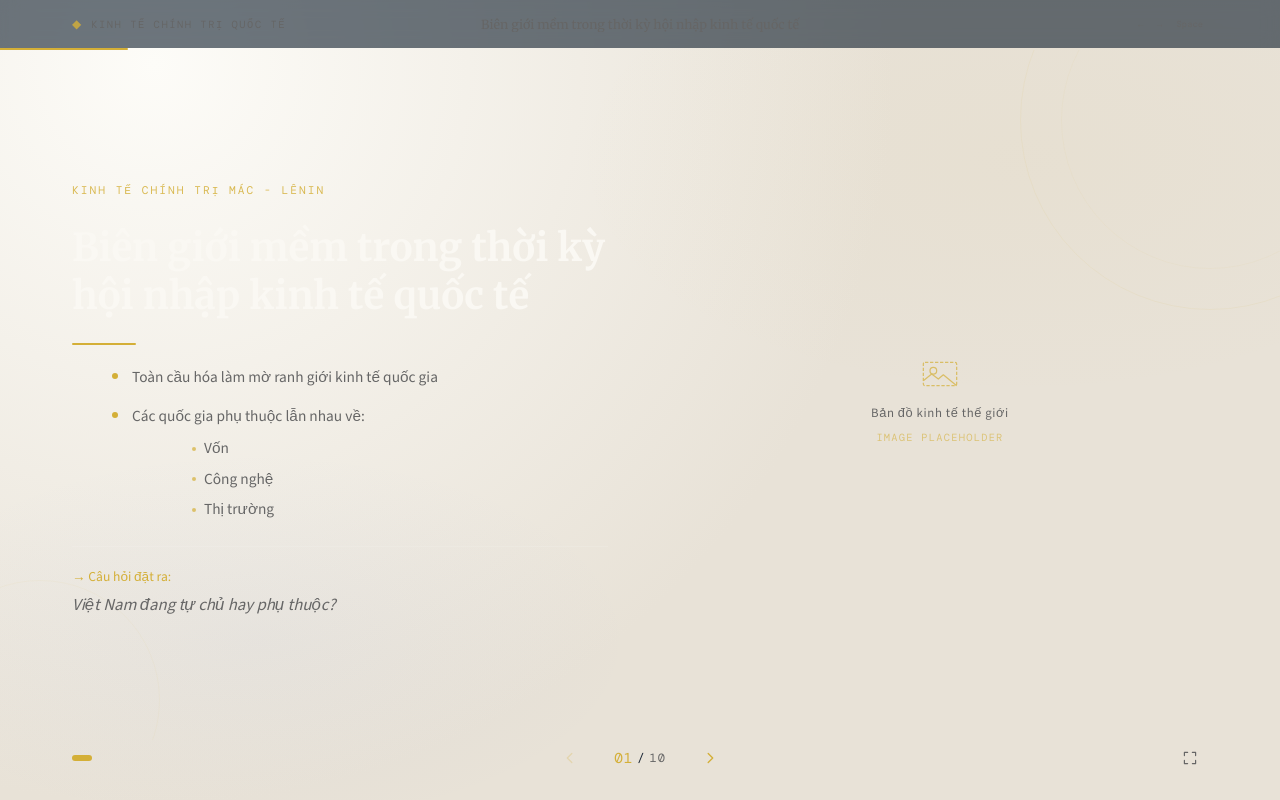
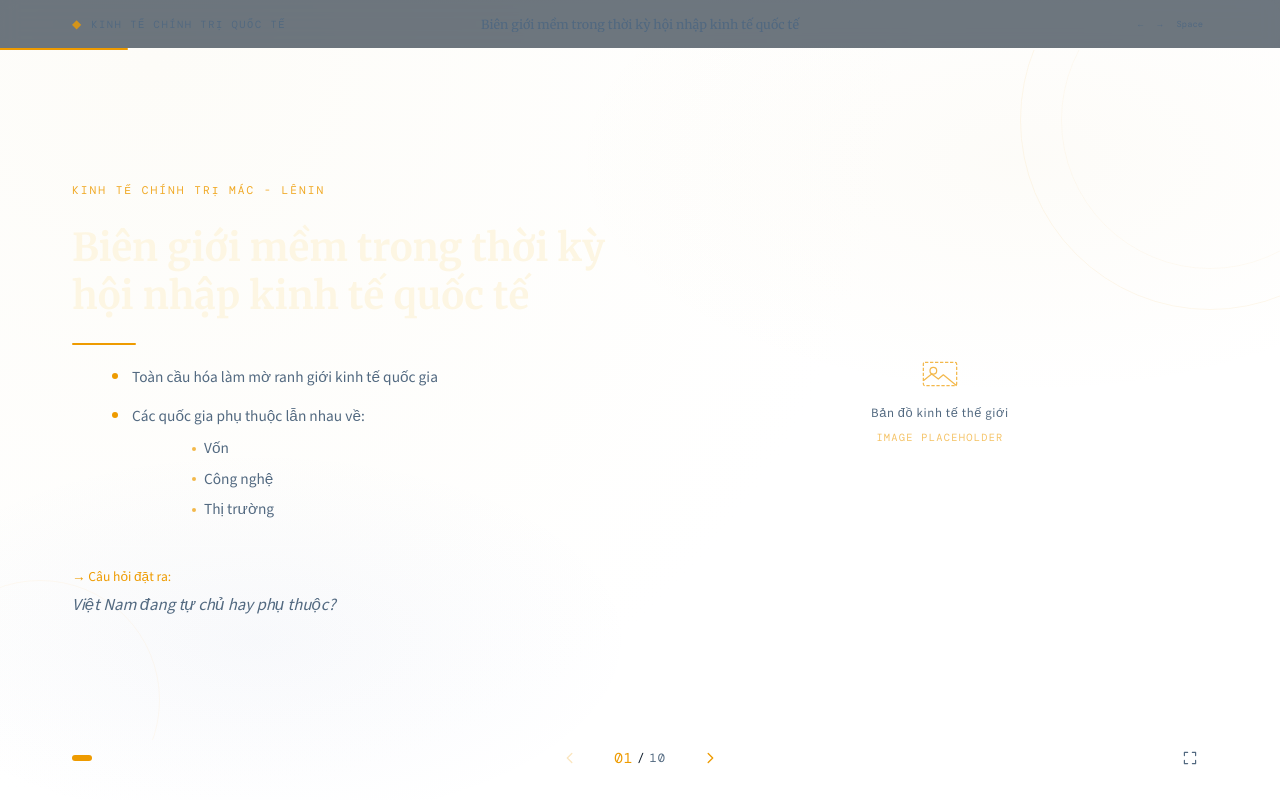
Before and after one commit to Trungntse173505/MLN2, a React (Vite) app: page / in a window 1280 px wide. Built offline with nearby package versions, Linux system fonts and the light colour scheme; a web font is replaced by a local one.

Commit message:
Update color scheme for better visibility and contrast

```diff
--- a/src/index.css
+++ b/src/index.css
@@ -1,19 +1,19 @@
 @import url('https://fonts.googleapis.com/css2?family=Merriweather:wght@500;700&family=Source+Sans+3:wght@400;500;600;700&display=swap');
 
 :root {
-  --bg: #e8e2d7;
-  --ink: #1b2735;
-  --ink-soft: #4d5e70;
-  --line: #c6cdd6;
-  --line-soft: #dbe0e6;
-  --panel: rgba(255, 255, 255, 0.86);
-  --panel-strong: rgba(255, 255, 255, 0.94);
-  --accent: #184a65;
-  --accent-soft: #3f7088;
-  --shadow: 0 22px 48px rgba(11, 24, 38, 0.14);
-  --gold: #d4af37;
-  --cream: #faf8f3;
-  --text-secondary: #666;
+  --bg: #ffffff;
+  --ink: #0d1b2a;
+  --ink-soft: #415a77;
+  --line: #778da9;
+  --line-soft: #e0e1dd;
+  --panel: rgba(255, 255, 255, 0.95);
+  --panel-strong: rgba(255, 255, 255, 1);
+  --accent: #005f73;
+  --accent-soft: #0a9396;
+  --shadow: 0 10px 30px rgba(0, 0, 0, 0.15);
+  --gold: #ee9b00;
+  --cream: #fdf6e3;
+  --text-secondary: #526980;
   --font-display: 'Merriweather', serif;
   --font-mono: 'DM Mono', monospace;
 }
```
